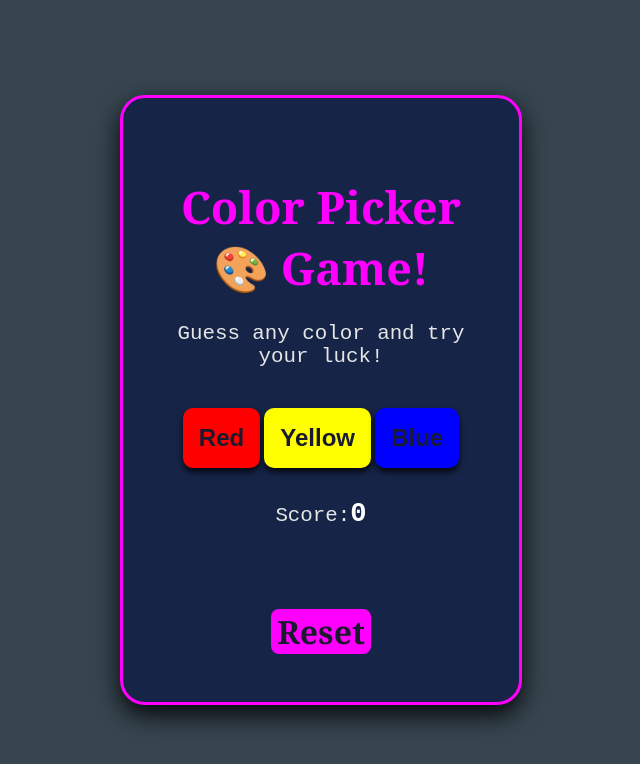
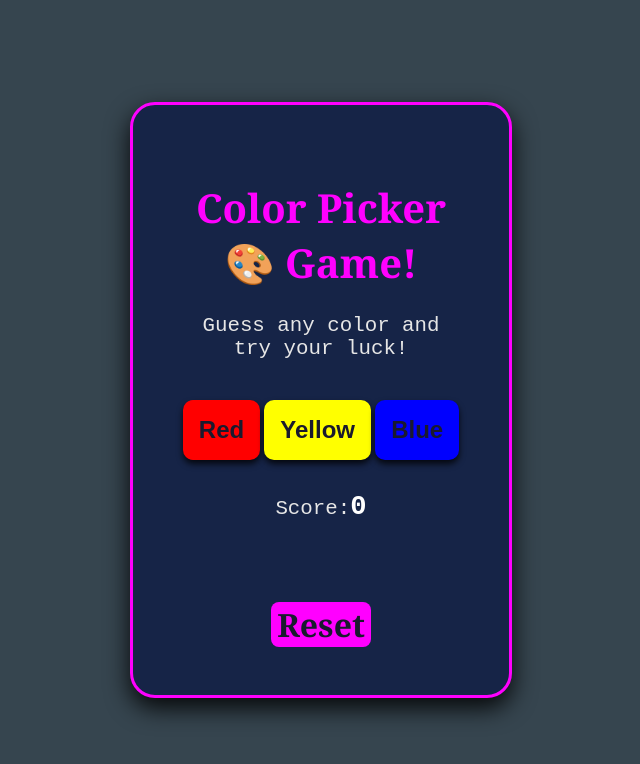
Before and after one commit to sunnyteck1/Color--Picker-Game, a plain HTML site: page index.html in a window 1280 px wide. Shown: the whole page, without its empty margins (319-959 px from the left). Drawn offline with Linux system fonts and the light colour scheme.

Commit message:
Update style.css
Update style.css

```diff
--- a/style.css
+++ b/style.css
@@ -17,11 +17,11 @@ body{
     border-radius: 25px;
     border: 3px solid fuchsia;
     box-shadow: 0 10px 25px rgb(0,0,0,0.9);
-    max-width: 300px;
+    max-width: 280px;
 }
 
 h1{
-    font-size: 2.8rem;
+    font-size: 2.5rem;
     font-family: Georgia, 'Times New Roman';
     font-weight: 800;
     margin-bottom: 1.5rem;
```
